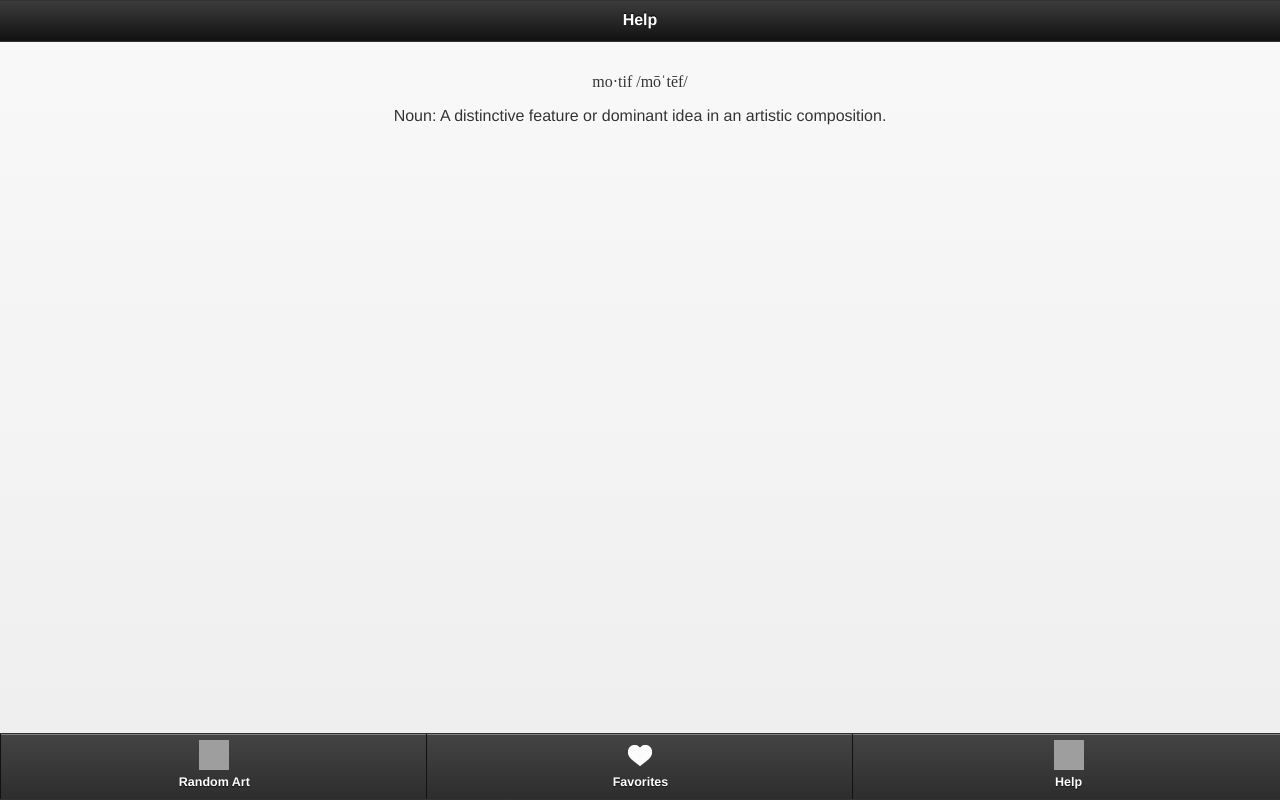
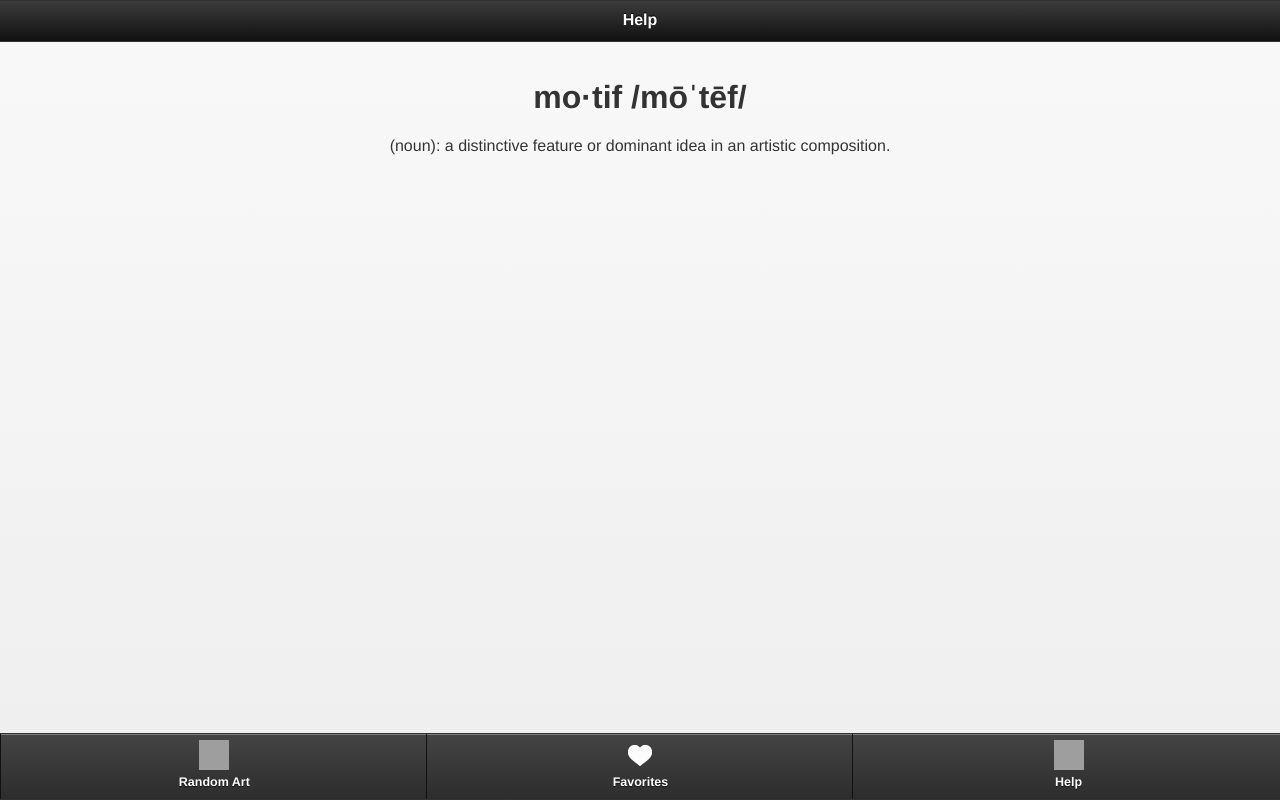
Before and after one commit to hkorus/CS147_Project, a PHP site: page /help.php in a window 1280 px wide. Run offline with PHP 8.4, Linux system fonts and the light colour scheme; grey boxes are pictures that could not be loaded.

Commit message:
committing before pull. no major changes

```diff
--- a/favorites.php
+++ b/favorites.php
@@ -8,7 +8,6 @@
 
 	<link rel="stylesheet" href="jquery.mobile-1.2.0.css" />
 	<link rel="stylesheet" href="style.css" />
-	<link rel="stylesheet" href="image.css: />
 	<link rel="apple-touch-icon" href="appicon.png" />
 	<link rel="apple-touch-startup-image" href="startup.png">
 
@@ -50,7 +49,7 @@
 			$query = "SELECT * FROM art";
 			$result = mysql_query($query);
 			while ($row = mysql_fetch_assoc($result)) {
-				echo "<div class='image'><a href='./art.php' ?id='".$row['id']."'><img width='100' src='".$row['image_url']."'></a></div>";
+				echo "<div class='image'><a href='./art.php?id=".$row['id']."'><img width='100' src=".$row['image_url']."></a></div>";
 			}
 			?>
 		</div><!-- /container -->
--- a/help.php
+++ b/help.php
@@ -13,6 +13,7 @@
 
 	<script src="jquery-1.8.2.min.js"></script>
 	<script src="jquery.mobile-1.2.0.js"></script>
+
 </head>
 <body>
 
@@ -24,9 +25,8 @@
 	</div><!-- /header -->
 
 	<div data-role="content">
-		<p><center><font face="andale mono">mo·tif /mōˈtēf/</font></center></p>
-		<p><center>Noun: A distinctive feature or dominant idea in an artistic composition.</center></p>
-
+		<h1><center>mo·tif /mōˈtēf/</center></h1>
+		<p><center>(noun): a distinctive feature or dominant idea in an artistic composition.</center></p>
 
 	</div><!-- /content -->
 
--- a/style.css
+++ b/style.css
@@ -19,3 +19,5 @@
 		#art .ui-icon { background:  url(icons/98-palette.png) 50% 50% no-repeat; }
 		#help .ui-icon { background: url(icons/101-gameplan.png) 50% 50% no-repeat; }
 		#logout .ui-icon { background:  url(icons/54-lock.png) 50% 50% no-repeat; }
+
+		p {font-family:"Andale Mono", Verdana, Arial, Helvetica, sans-serif;}
```
